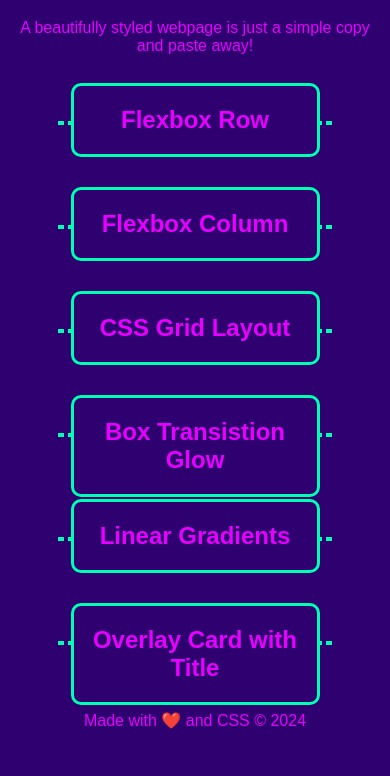
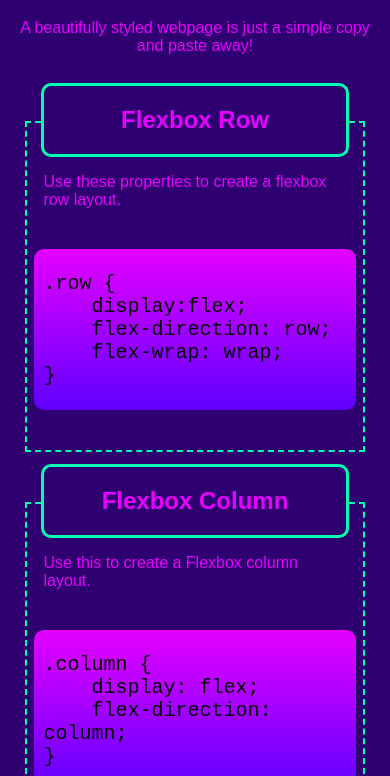
Before and after one commit to josh-hensley/css-snippet-cheatsheet, a plain HTML site: page index.html in a window 390 px wide. Shown: the part 61-837 px from the top of the page. Drawn offline with Linux system fonts and the light colour scheme.

Commit message:
added inset box shadow when cursor hovers over card

```diff
--- a/assets/css/style.css
+++ b/assets/css/style.css
@@ -8,9 +8,8 @@
     --dark-text-color: #000000;
     --white-text-color: #fff;
     --border-radius: 10px;
-    --transition-height: height .5s ease-in-out;
-    --fade-in: opacity 2s ease-in;
-    --box-shadow: ;
+    --transition: all .5s ease-in-out;
+    --box-shadow: 1px 1px 10px inset var(--accent-color), -1px -1px 5px inset var(--accent-color);;
 }
 
 * {
@@ -31,23 +30,13 @@ body {
 
 .card {
     border: dashed 2px var(--accent-color);
-    margin: 50px;
-    width: 300px;
-    height: 0px;
-    transition: var(--transition-height);
+    margin-top: 50px;
+    width: 28%;
+    transition: var(--transition);
 }
 
-.card:hover {
-    height: 500px;
-}
-
-
-.card:hover .card-description, .card:hover .card-code {
-    display: block;
-}
-
-.card:hover .card-description p, .card:hover .card-code pre {
-    opacity: 1;
+.card:hover, .card:hover .card-title {
+    box-shadow: var(--box-shadow);
 }
 
 .card:hover .card-title{
@@ -60,13 +49,10 @@ body {
     position: relative;
     top: -40px;
     height: 5%;
-    display: none;
 }
 
 .card-description p {
     text-align: left;
-    transition: var(--fade-in);
-    opacity: 0;
 }
 
 .card-title {
@@ -77,6 +63,7 @@ body {
     width: 90%;
     margin: 0 auto;
     background-color: var(--background-dark);
+    transition: var(--transition);
 }
 
 .card-code {
@@ -85,7 +72,6 @@ body {
     width: 90%;
     margin: 0 auto;
     padding: 0 10px;
-    display: none;
 }
 
 .card-code pre{
@@ -94,12 +80,16 @@ body {
     text-wrap: wrap;
     color: var(--dark-text-color);
     font-size: 20px;
-    transition: var(--fade-in);
-    opacity: 0;
+}
+
+@media screen and (max-width: 992px){
+    .card {
+        width: 48%;
+    }
 }
 
 @media screen and (max-width: 768px){
     .card {
-        width: 350px;
+        width: 90%;
     }
 }
```
